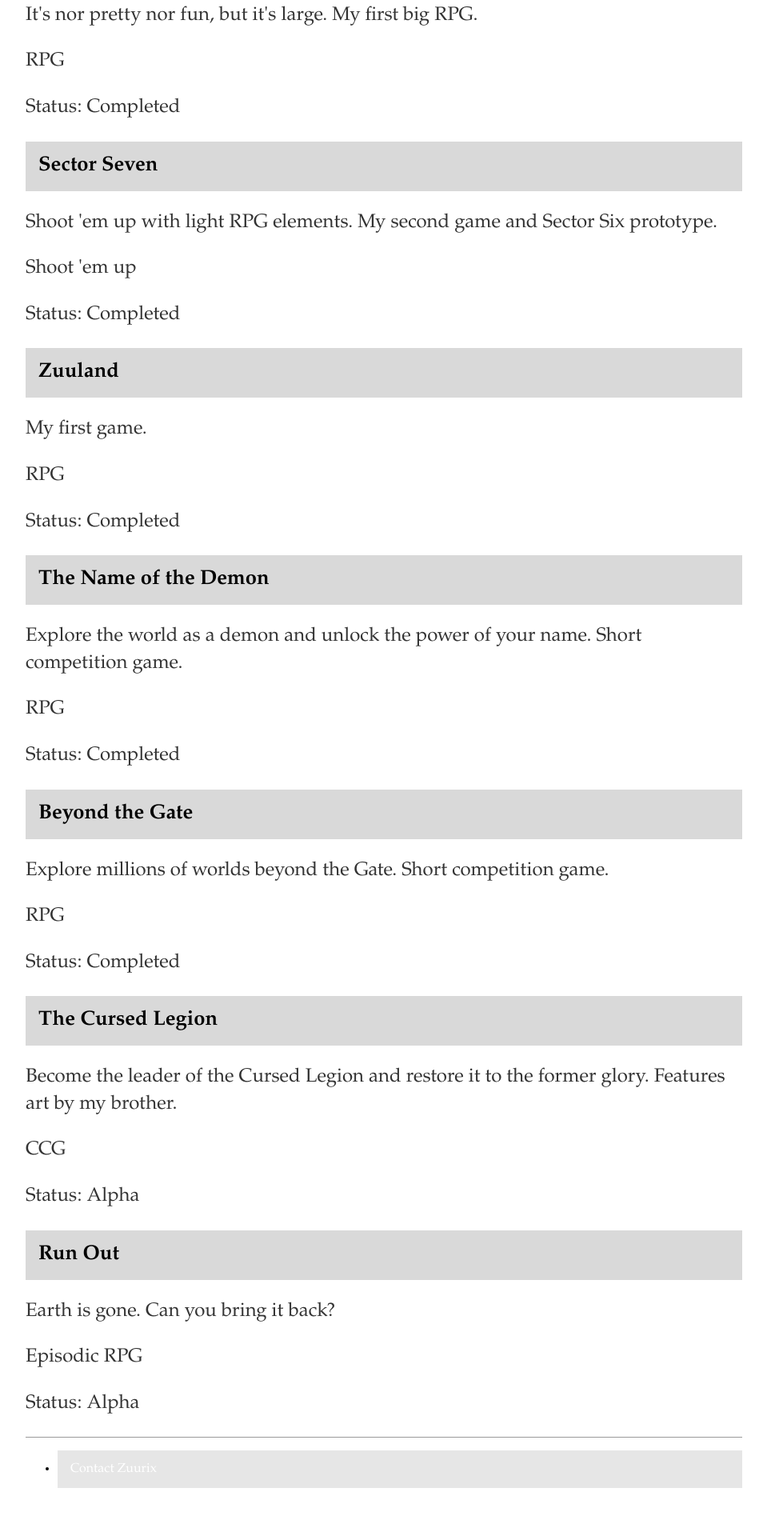
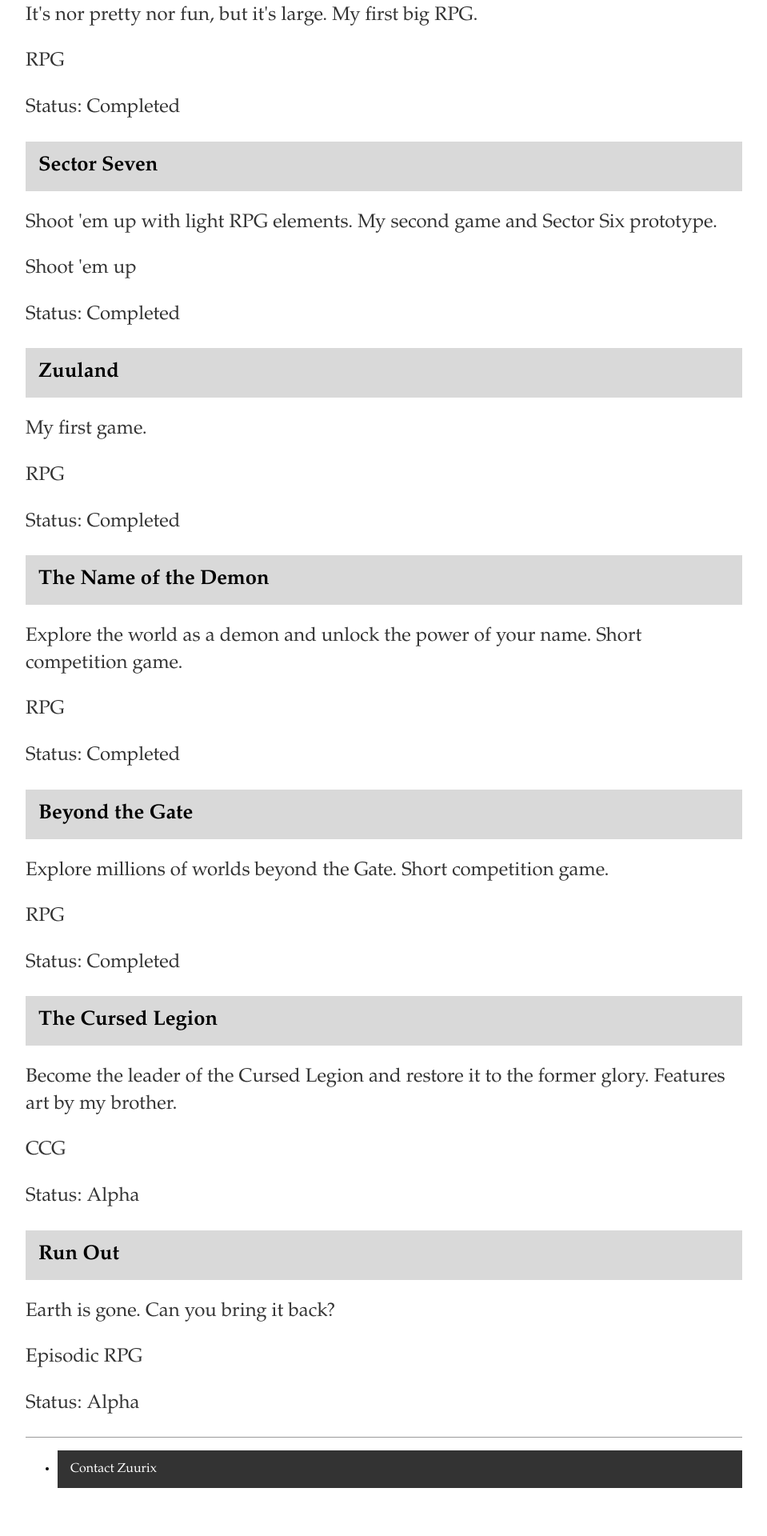
Before and after one commit to Phoebe3663/Zuurix.github.io, a Jekyll site: the page built from games/index.html, in a window 1280 px wide. Shown: the part 804-2724 px from the top of the page at 80% size, without its empty margins (160-1119 px from the left). Built offline with Jekyll 4.4.1, drawn with Linux system fonts in a browser that asks for light colours.

Commit message:
Update main.css

```diff
--- a/css/main.css
+++ b/css/main.css
@@ -70,8 +70,8 @@ footer {
     margin-right: 0px;
 }
 
-footer ul li a {
-    background-color: #e6e6e6;
+footer ul a {
+    background-color: #333;
     display: block;
     color: white;
     padding: 14px 16px;
```
